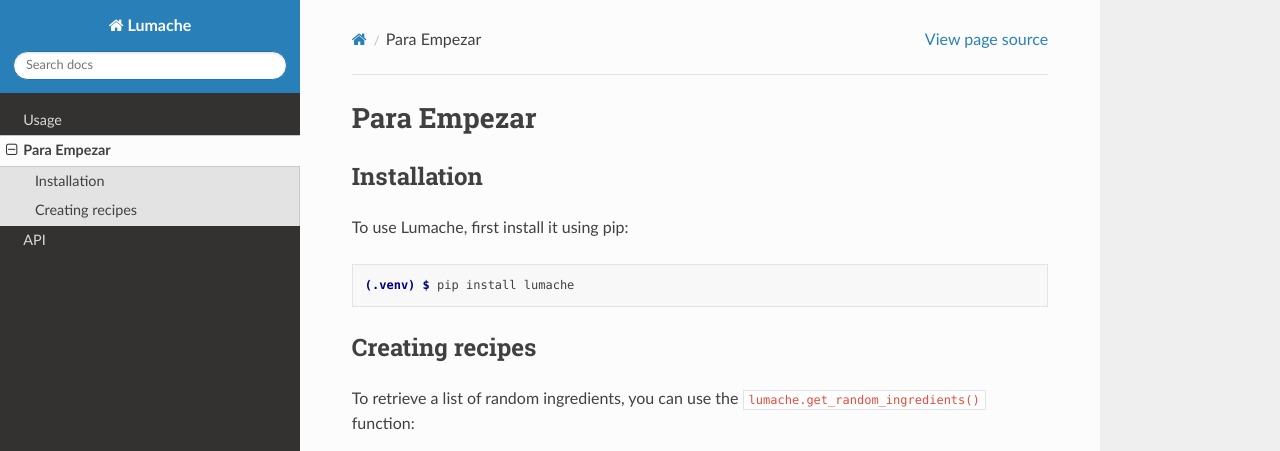
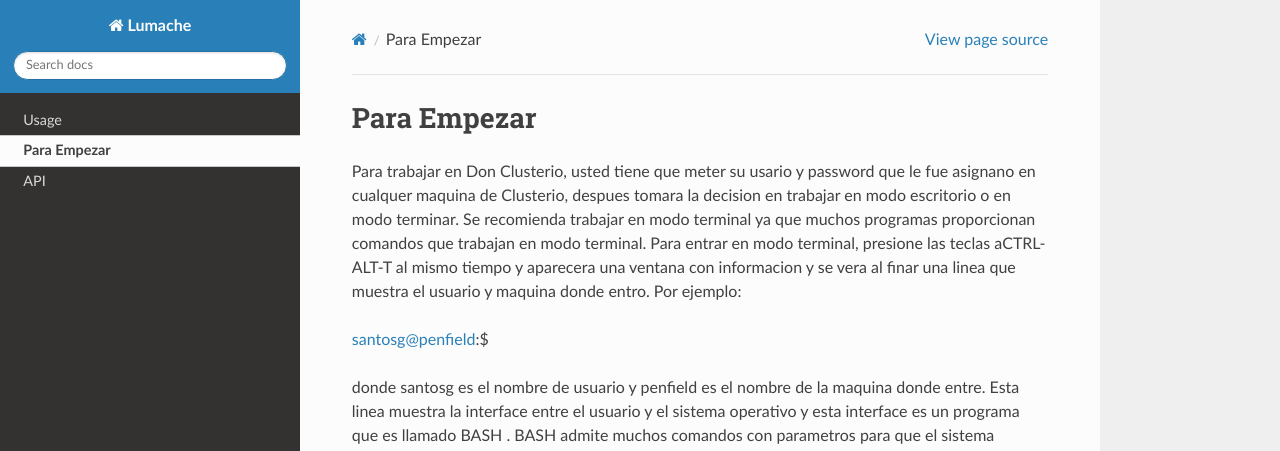
Before and after one commit to matecom57/donclusterio, a Sphinx documentation site: the page built from docs/source/para_empezar.rst, in a window 1280 px wide and 1095 px high. Shown: the top 451 px of the window. Built offline with Sphinx 7.4.7 and the Read the Docs theme 3.1.0, drawn with Linux system fonts in a browser that asks for light colours; some of the changed text lies outside the part shown.

Commit message:
Update para_empezar.rst

```diff
--- a/docs/source/para_empezar.rst
+++ b/docs/source/para_empezar.rst
@@ -1,33 +1,8 @@
 Para Empezar
 ============
 
-.. _installation:
+Para trabajar en Don Clusterio, usted tiene que meter su usario y password que le fue asignano en cualquer maquina de Clusterio, despues tomara la decision en trabajar en modo escritorio o en modo terminar. Se recomienda trabajar en modo terminal ya que muchos programas proporcionan comandos que trabajan en modo terminal. Para entrar   en modo terminal, presione las teclas aCTRL-ALT-T al mismo tiempo y aparecera una ventana con informacion y se vera al finar una linea que muestra el usuario y maquina donde entro. Por ejemplo:
 
-Installation
-------------
+santosg@penfield:$
 
-To use Lumache, first install it using pip:
-
-.. code-block:: console
-
-   (.venv) $ pip install lumache
-
-Creating recipes
-----------------
-
-To retrieve a list of random ingredients,
-you can use the ``lumache.get_random_ingredients()`` function:
-
-.. autofunction:: lumache.get_random_ingredients
-
-The ``kind`` parameter should be either ``"meat"``, ``"fish"``,
-or ``"veggies"``. Otherwise, :py:func:`lumache.get_random_ingredients`
-will raise an exception.
-
-.. autoexception:: lumache.InvalidKindError
-
-For example:
-
->>> import lumache
->>> lumache.get_random_ingredients()
-['shells', 'gorgonzola', 'parsley']
+donde santosg es el nombre de usuario y penfield es el nombre de la maquina donde entre. Esta linea muestra la interface entre el usuario y el sistema operativo y esta interface es un programa que es llamado BASH . BASH admite muchos comandos con parametros para que el sistema operativo realice aciones . Esta linea muestra tambien que estamos en folder de trabajo que se crea automaticamente cuando se crea el usuario. Este directorio es llamado HOME.
```
